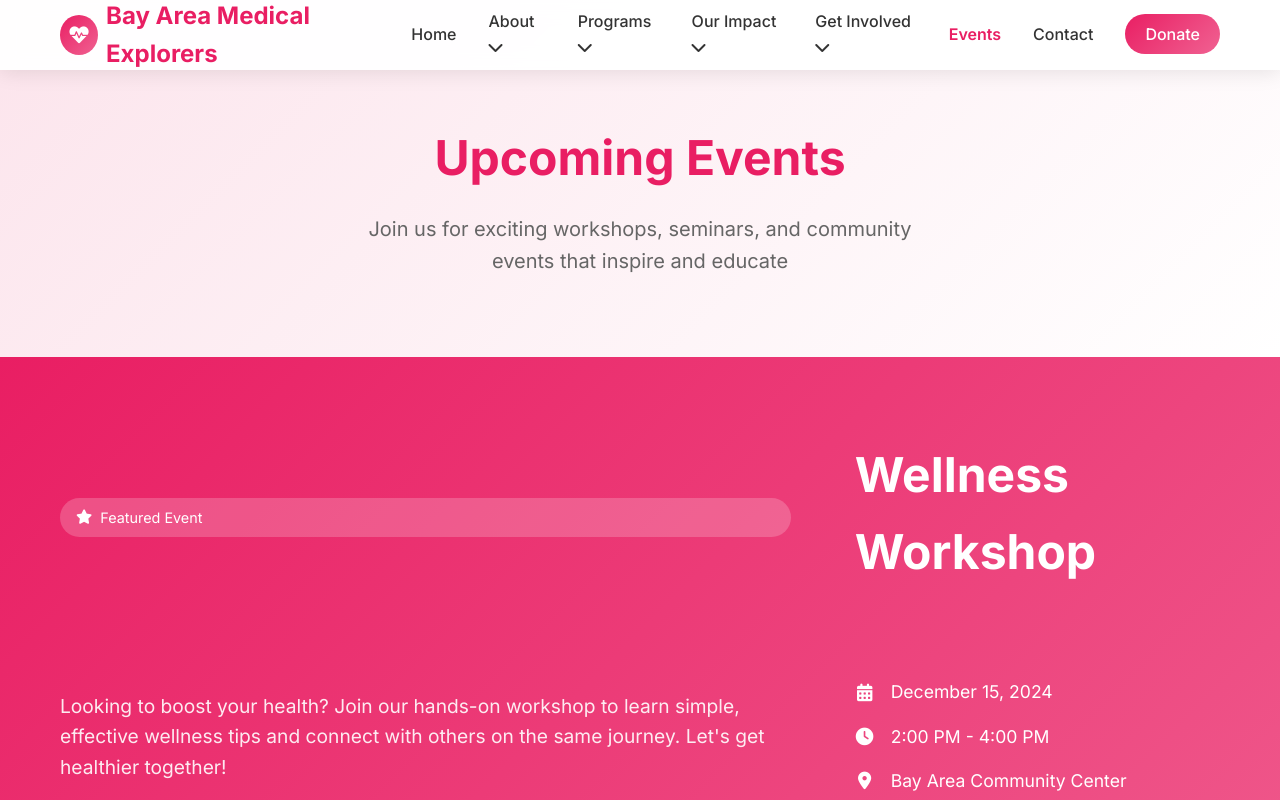
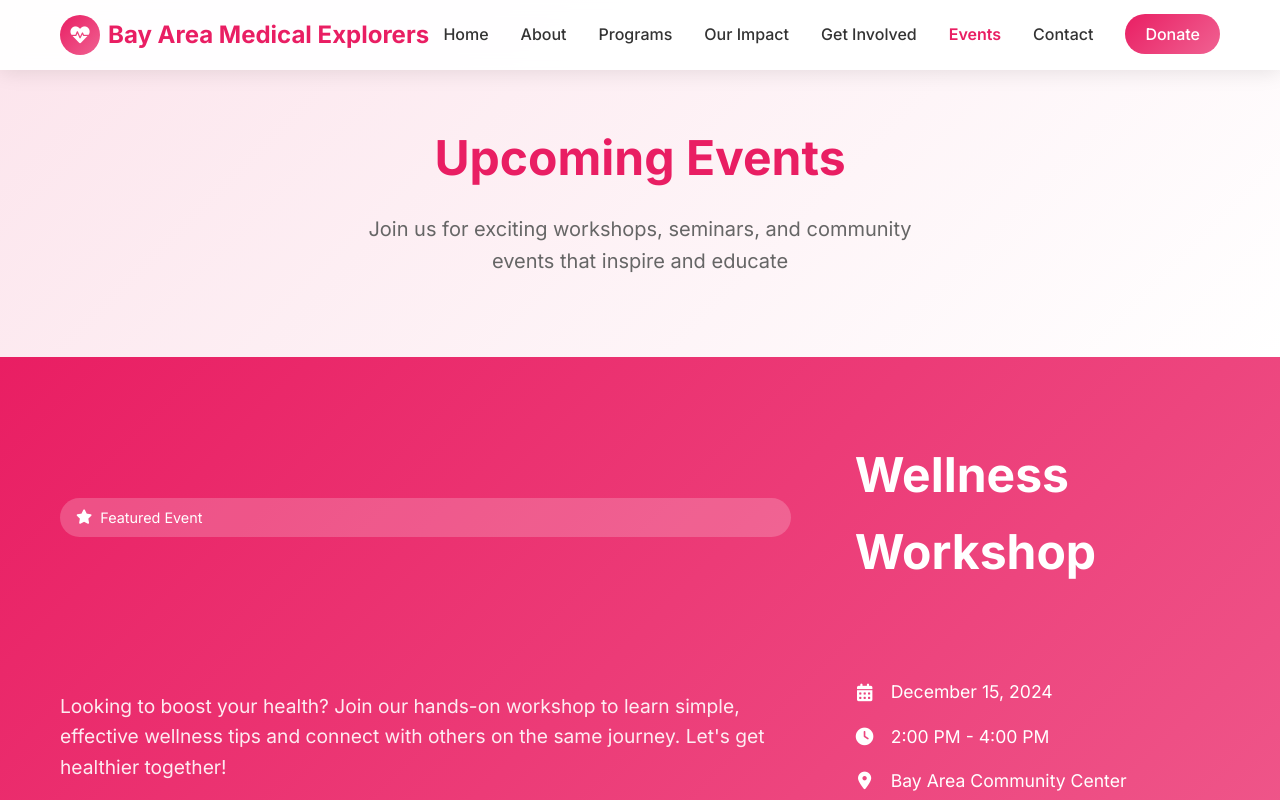
Before and after one commit to Aniket-Kumarr/Bay-Area-Medical-Explorers-, a plain HTML site: page events.html in a window 1280 px wide. Shown: the top 800 px of the page. Drawn offline with Linux system fonts and the light colour scheme.

Commit message:
fourth commit

```diff
--- a/events.html
+++ b/events.html
@@ -25,7 +25,7 @@
                     <a href="index.html" class="nav-link">Home</a>
                 </li>
                 <li class="nav-item dropdown">
-                    <a href="about.html" class="nav-link">About <i class="fas fa-chevron-down"></i></a>
+                    <a href="about.html" class="nav-link">About</a>
                     <ul class="dropdown-menu">
                         <li><a href="about.html#team">Our Team</a></li>
                         <li><a href="about.html#mission">Mission</a></li>
@@ -33,7 +33,7 @@
                     </ul>
                 </li>
                 <li class="nav-item dropdown">
-                    <a href="programs.html" class="nav-link">Programs <i class="fas fa-chevron-down"></i></a>
+                    <a href="programs.html" class="nav-link">Programs</a>
                     <ul class="dropdown-menu">
                         <li><a href="programs.html#medical-education">Medical Education</a></li>
                         <li><a href="programs.html#mentorship">Mentorship</a></li>
@@ -42,7 +42,7 @@
                     </ul>
                 </li>
                 <li class="nav-item dropdown">
-                    <a href="impact.html" class="nav-link">Our Impact <i class="fas fa-chevron-down"></i></a>
+                    <a href="impact.html" class="nav-link">Our Impact</a>
                     <ul class="dropdown-menu">
                         <li><a href="impact.html#statistics">Statistics</a></li>
                         <li><a href="impact.html#stories">Success Stories</a></li>
@@ -50,7 +50,7 @@
                     </ul>
                 </li>
                 <li class="nav-item dropdown">
-                    <a href="get-involved.html" class="nav-link">Get Involved <i class="fas fa-chevron-down"></i></a>
+                    <a href="get-involved.html" class="nav-link">Get Involved</a>
                     <ul class="dropdown-menu">
                         <li><a href="get-involved.html#volunteer">Volunteer</a></li>
                         <li><a href="get-involved.html#internships">Internships</a></li>
--- a/styles.css
+++ b/styles.css
@@ -163,7 +163,14 @@ body {
     border-left-color: #e91e63;
 }
 
-/* Removed dropdown arrow styles */
+/* Ensure no arrows appear anywhere */
+.nav-link i {
+    display: none !important;
+}
+
+.dropdown .nav-link i {
+    display: none !important;
+}
 
 .hamburger {
     display: none;
```
Also changed, not shown: programs.html (+4 -4 lines).
